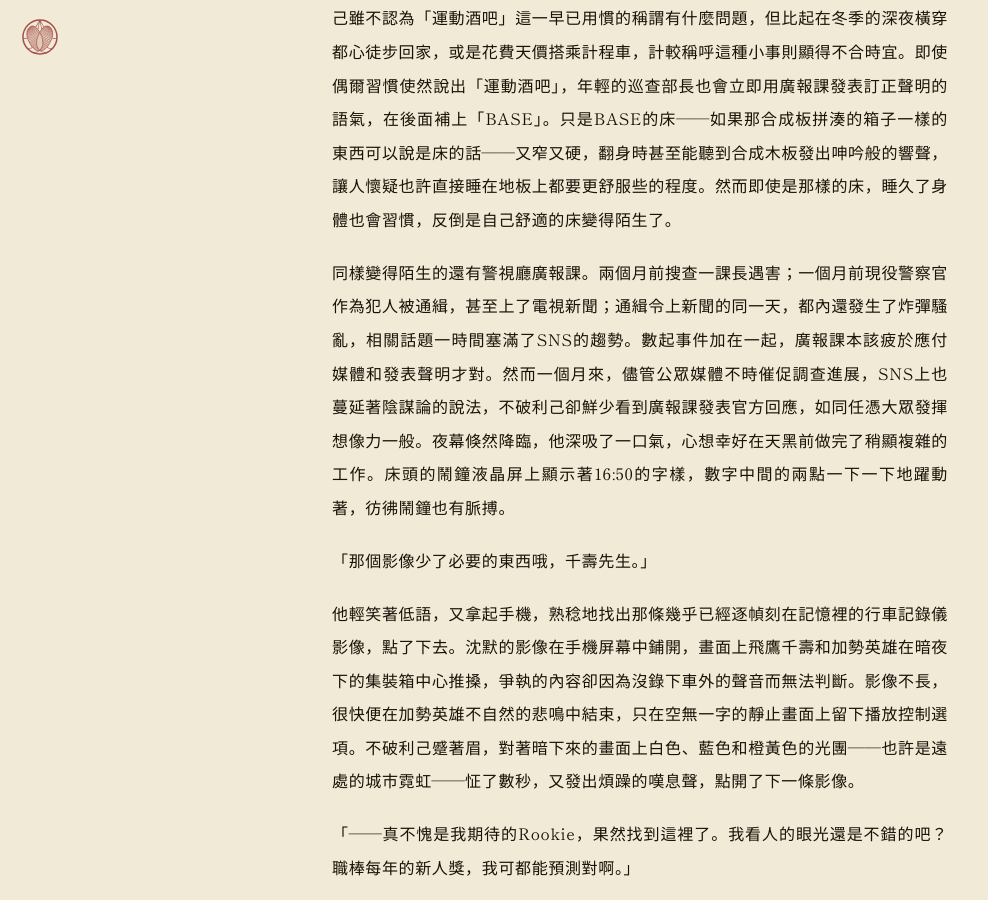
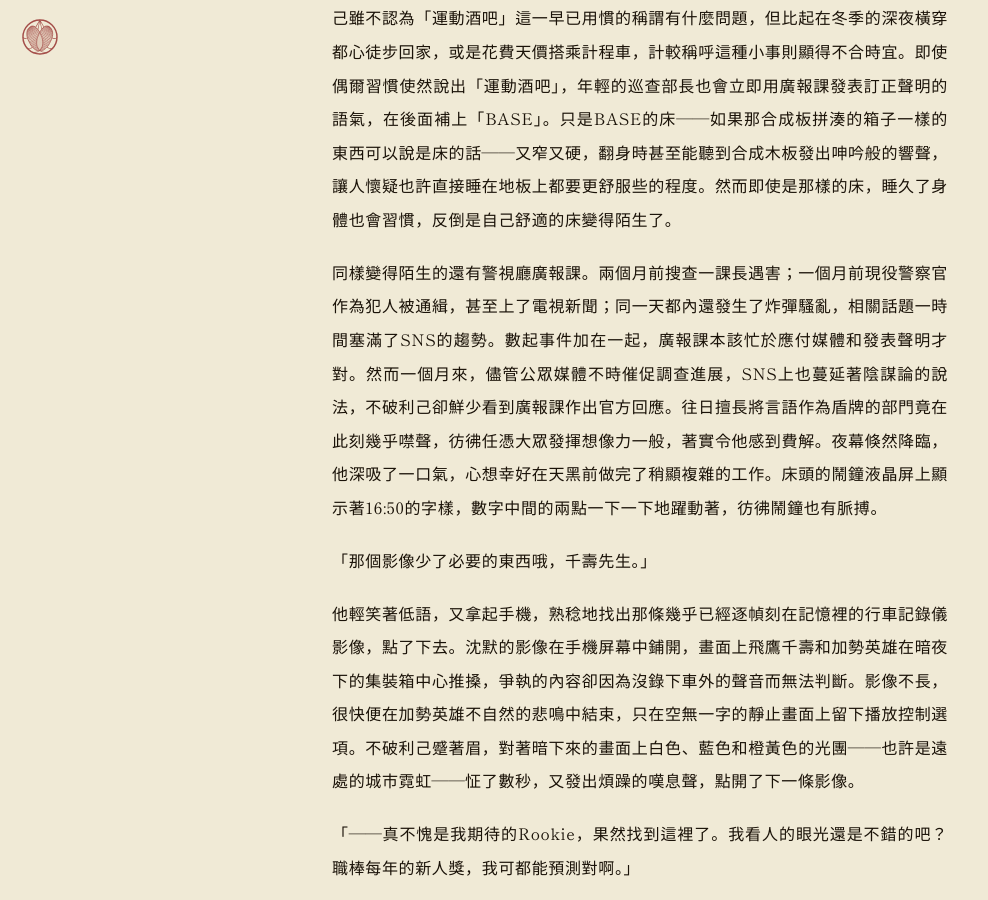
Before and after one commit to AriaYura/eternalnessstudy, a Jekyll site: the page built from posts/takeyabunotsuki/t-01.md, in a window 1280 px wide and 900 px high, scrolled down 872 px. Shown: the whole window, without its empty margins (0-988 px from the left). Built offline with Jekyll 4.4.1, drawn with Linux system fonts in a browser that asks for light colours; some web fonts are replaced.

Commit message:
small change t-01-01 0616

```diff
--- a/posts/takeyabunotsuki/t-01.md
+++ b/posts/takeyabunotsuki/t-01.md
@@ -18,7 +18,7 @@ permalink: /posts/takeyabunotsuki/t-01/
 
 運動酒吧正式的店名是「BASE」，然而為數不多的常客卻常常直呼其為「運動酒吧」。似乎是不滿這種缺乏特殊性的叫法，阿澄玄人近乎命令般地要求不破利己使用「BASE」這個名稱，否則就要把他丟到末班電車早已結束運行的深夜街頭。不破利己雖不認為「運動酒吧」這一早已用慣的稱謂有什麼問題，但比起在冬季的深夜橫穿都心徒步回家，或是花費天價搭乘計程車，計較稱呼這種小事則顯得不合時宜。即使偶爾習慣使然說出「運動酒吧」，年輕的巡查部長也會立即用廣報課發表訂正聲明的語氣，在後面補上「BASE」。只是BASE的床——如果那合成板拼湊的箱子一樣的東西可以說是床的話——又窄又硬，翻身時甚至能聽到合成木板發出呻吟般的響聲，讓人懷疑也許直接睡在地板上都要更舒服些的程度。然而即使是那樣的床，睡久了身體也會習慣，反倒是自己舒適的床變得陌生了。
 
-同樣變得陌生的還有警視廳廣報課。兩個月前搜查一課長遇害；一個月前現役警察官作為犯人被通緝，甚至上了電視新聞；通緝令上新聞的同一天，都內還發生了炸彈騷亂，相關話題一時間塞滿了SNS的趨勢。數起事件加在一起，廣報課本該疲於應付媒體和發表聲明才對。然而一個月來，儘管公眾媒體不時催促調查進展，SNS上也蔓延著陰謀論的說法，不破利己卻鮮少看到廣報課發表官方回應，如同任憑大眾發揮想像力一般。夜幕倏然降臨，他深吸了一口氣，心想幸好在天黑前做完了稍顯複雜的工作。床頭的鬧鐘液晶屏上顯示著16:50的字樣，數字中間的兩點一下一下地躍動著，彷彿鬧鐘也有脈搏。
+同樣變得陌生的還有警視廳廣報課。兩個月前搜查一課長遇害；一個月前現役警察官作為犯人被通緝，甚至上了電視新聞；同一天都內還發生了炸彈騷亂，相關話題一時間塞滿了SNS的趨勢。數起事件加在一起，廣報課本該忙於應付媒體和發表聲明才對。然而一個月來，儘管公眾媒體不時催促調查進展，SNS上也蔓延著陰謀論的說法，不破利己卻鮮少看到廣報課作出官方回應。往日擅長將言語作為盾牌的部門竟在此刻幾乎噤聲，彷彿任憑大眾發揮想像力一般，著實令他感到費解。夜幕倏然降臨，他深吸了一口氣，心想幸好在天黑前做完了稍顯複雜的工作。床頭的鬧鐘液晶屏上顯示著16:50的字樣，數字中間的兩點一下一下地躍動著，彷彿鬧鐘也有脈搏。
 
 「那個影像少了必要的東西哦，千壽先生。」
 
```
